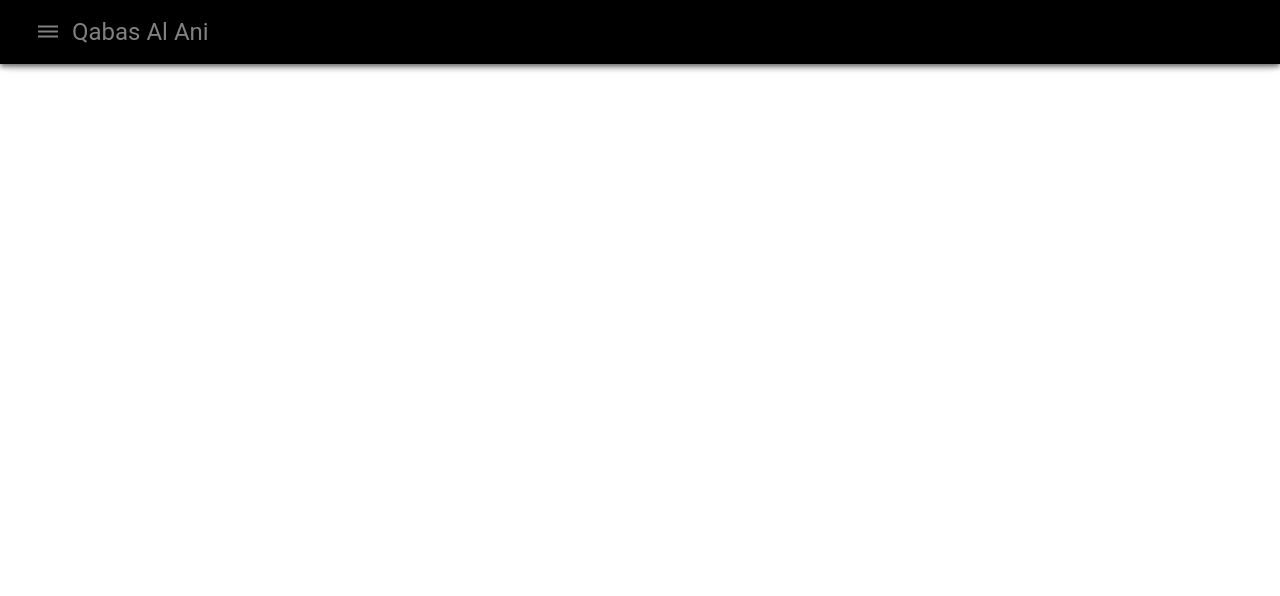
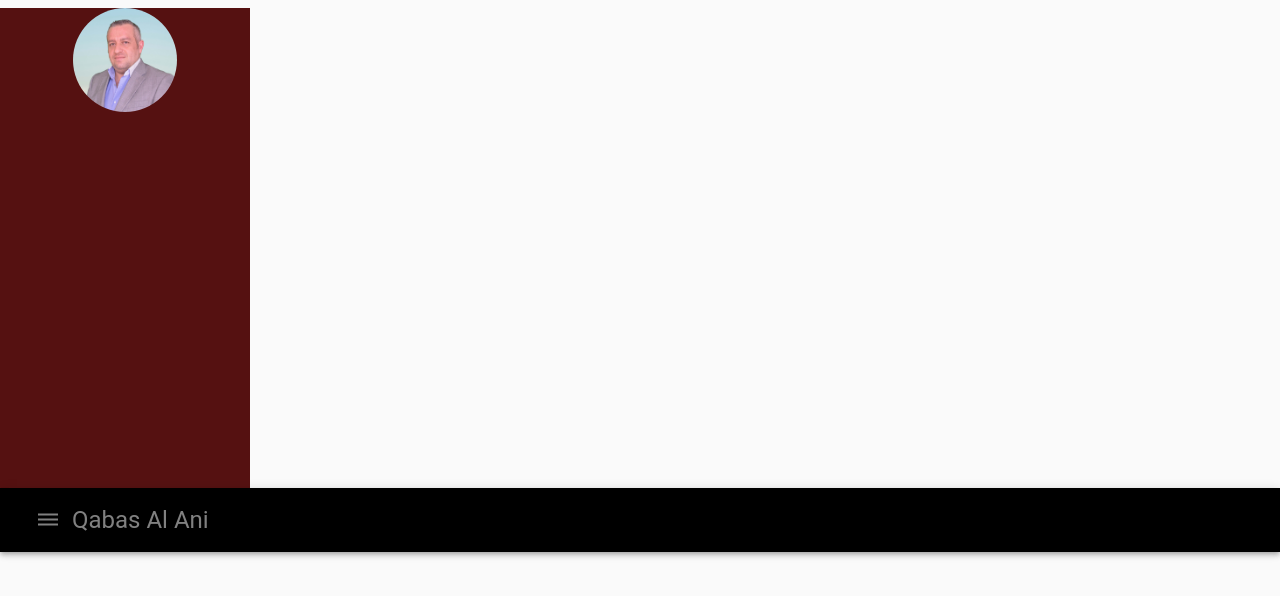
Before and after one commit to Qabas-al-ani/Personal_portfolio, a React (Create React App) app: page / in a window 1280 px wide. Shown: the top 596 px of the page. Built offline with nearby package versions, Linux system fonts and the light colour scheme.

Commit message:
added make style variable that take theme and some styling to the side nav bar that included avatar some links for later

```diff
--- a/src/App.js
+++ b/src/App.js
@@ -1,15 +1,12 @@
 import React from "react";
 import Home from "./components/Home";
-import Navbar from "./components/Navbar";
-
-
+import CssBaseline from '@material-ui/core/CssBaseline';
 import "./App.css";
 
 function App() {
   return (
     <>
-
-      <Navbar />
+      <CssBaseline />
       <Home />
     </>
   );
--- a/src/components/Navbar.js
+++ b/src/components/Navbar.js
@@ -1,4 +1,5 @@
 import React from "react";
+import { makeStyles } from "@material-ui/core/styles";
 import {
   AppBar,
   Toolbar,
@@ -17,21 +18,43 @@ import {
   Apps,
   ContactMail,
 } from "@material-ui/icons";
+import avatar from "../avatar.jpg";
+
+const useStyles = makeStyles(theme => ({
+  menuSliderContainer: {
+    width: 250,
+    background: "#511",
+    height: "30rem",
+  },
+  avatar: {
+    display: "block",
+    margin: "0.5rem auto",
+    width: theme.spacing(13),
+    height: theme.spacing(13),
+  },
+}));
 
 const Navbar = () => {
+  const classes = useStyles();
   return (
+    <>
+      <Box className={classes.menuSliderContainer} component="div">
+        <Avatar className={classes.avatar} src={avatar} alt="Qabas Al Ani" />
+      </Box>
+
       <Box component="nav">
-      <AppBar style={{ background: "black" }}>
+        <AppBar position="static" style={{ background: "black" }}>
           <Toolbar>
             <IconButton>
               <Dehaze style={{ color: "gray" }} />
             </IconButton>
-          <Typography variant="h5" style={{ color: "gray" }} >
+            <Typography variant="h5" style={{ color: "gray" }}>
               Qabas Al Ani
             </Typography>
           </Toolbar>
         </AppBar>
       </Box>
+    </>
   );
 };
 
```
Also changed, not shown: src/avatar.jpg (renamed from src/qabas-photo.jpg). Lines whose indentation alone changed are shown as unchanged.
